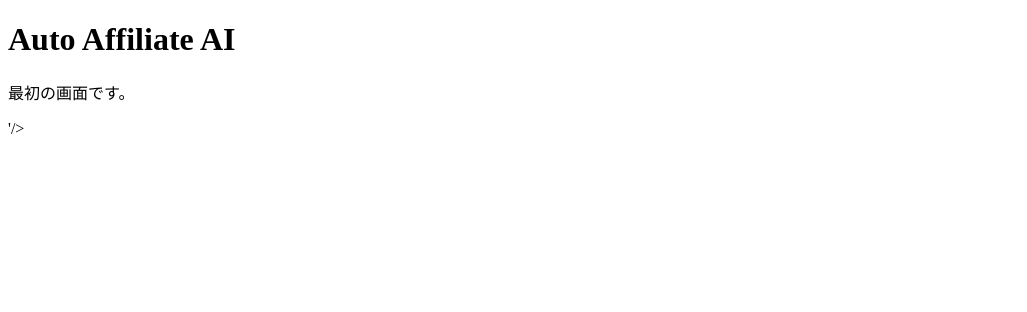
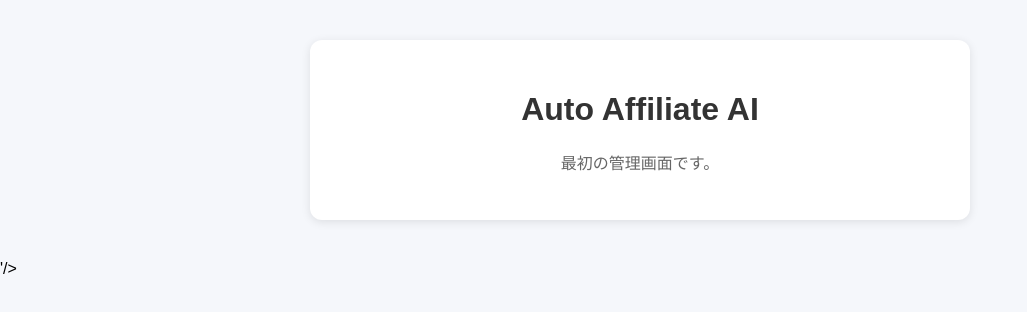
Before and after one commit to naofukugyou623-ux/AutoAffiliateAI, a plain HTML site: page frontend/index.html in a window 1280 px wide. Shown: the whole page, without its empty margins (0-1027 px from the left). Drawn offline with Linux system fonts and the light colour scheme.

Commit message:
Update index.html

```diff
--- a/frontend/index.html
+++ b/frontend/index.html
@@ -2,12 +2,16 @@
 <html lang="ja">
 <head>
   <meta charset="UTF-8">
+  <meta name="viewport" content="width=device-width, initial-scale=1.0">
   <title>Auto Affiliate AI</title>
+  <link rel="stylesheet" href="style.css">
 </head>
 <body>
-  <h1>Auto Affiliate AI</h1>
-  <p>最初の画面です。</p>
+  <div class="container">
+    <h1>Auto Affiliate AI</h1>
+    <p>最初の管理画面です。</p>
+  </div>
 </body>
 </html>'/>
 
-<Title value=
+<Divider/><Title value=
```
